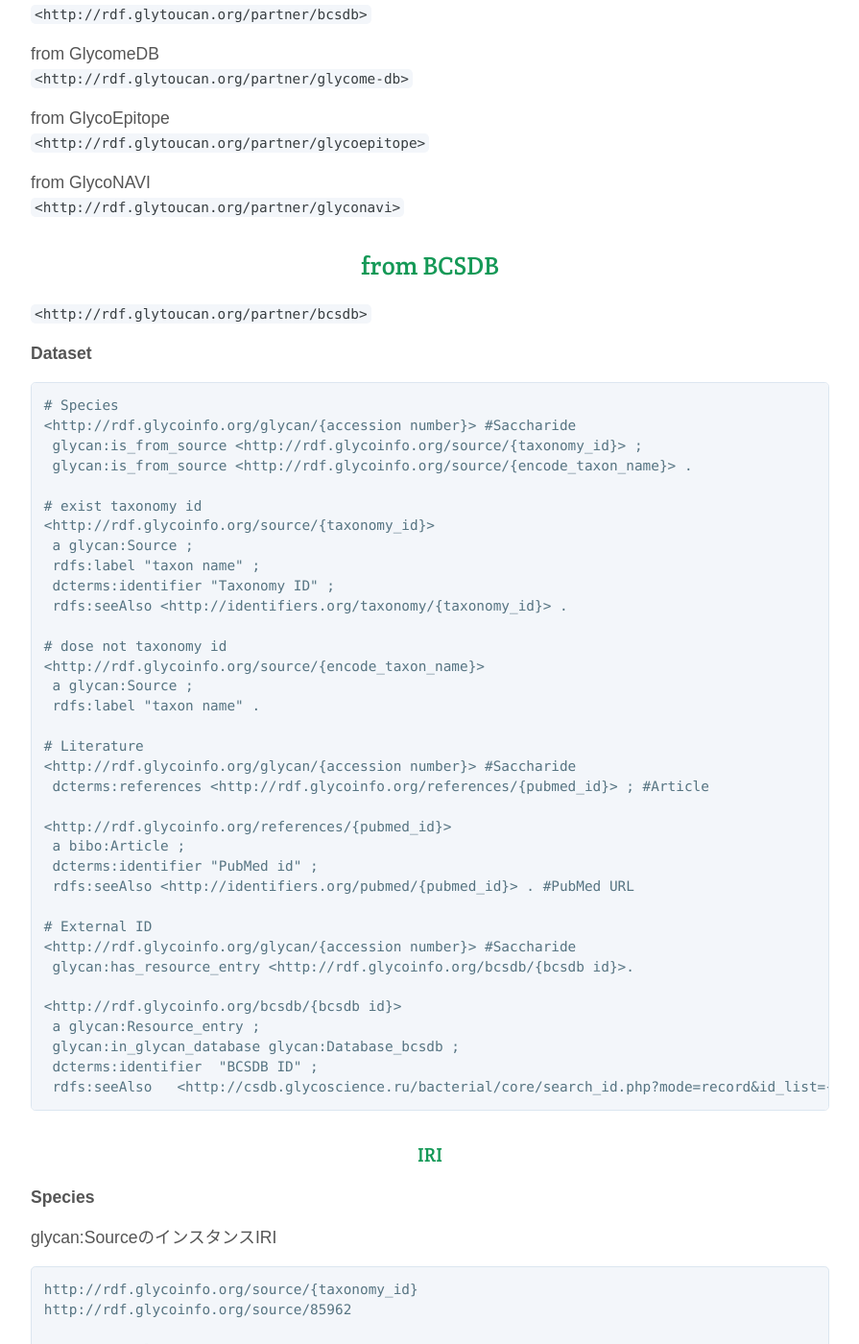
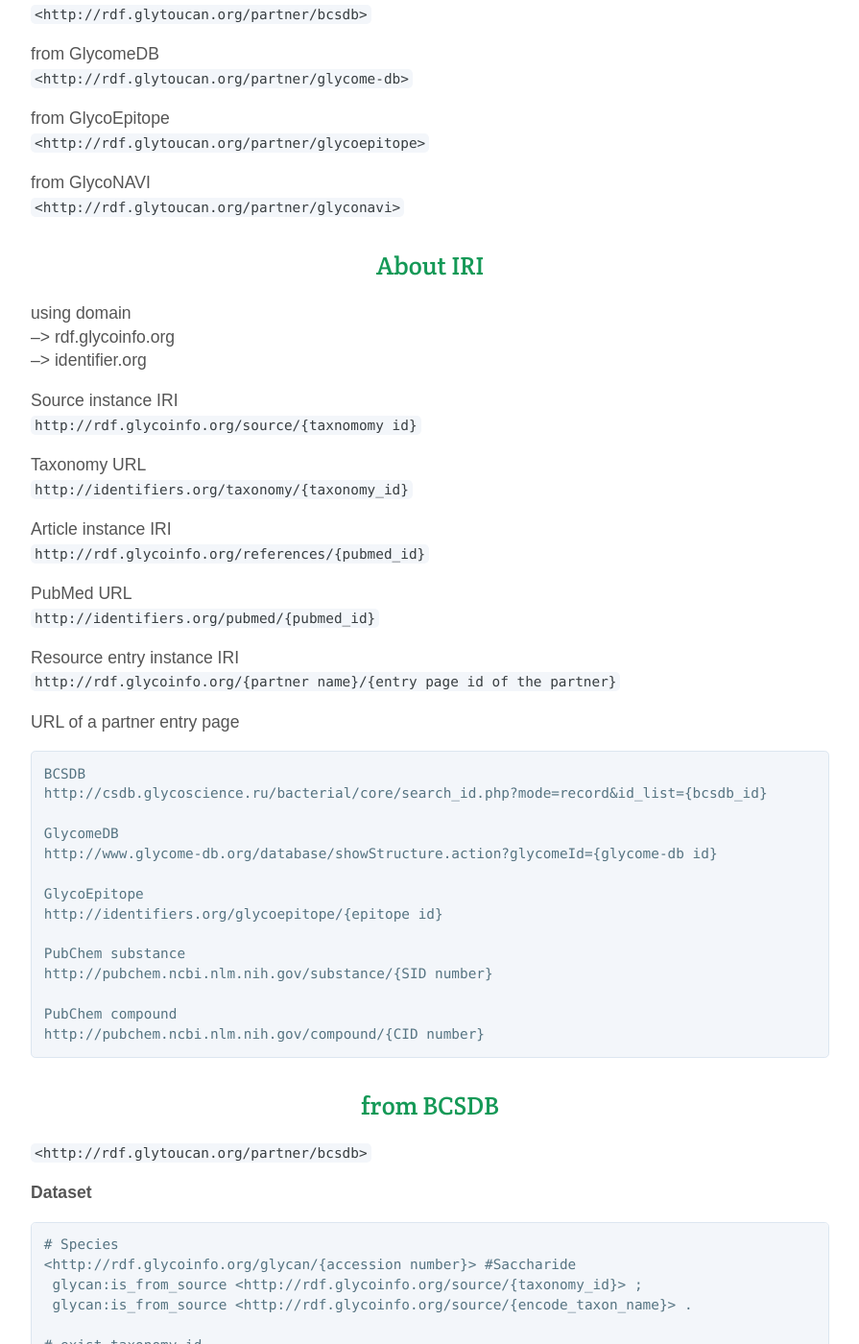
Before and after one commit to glytoucan/glytoucan, a Jekyll site: the page built from system/rdf/partnerRdf.md, in a window 1280 px wide and 1400 px high, scrolled down 579 px. Shown: the whole window at 96% size, without its empty margins (192-1087 px from the left). Built offline with Jekyll 4.4.1, drawn with Linux system fonts in a browser that asks for light colours; nearby versions of some CDN libraries.

Commit message:
update doc for partner rdf

````diff
--- a/system/rdf/partnerRdf.md
+++ b/system/rdf/partnerRdf.md
@@ -31,6 +31,50 @@
 
 from GlycoNAVI
 `<http://rdf.glytoucan.org/partner/glyconavi>`
+
+
+
+##  About IRI
+
+using domain
+--> rdf.glycoinfo.org
+--> identifier.org
+
+Source instance IRI
+`http://rdf.glycoinfo.org/source/{taxnomomy id}`
+
+Taxonomy URL
+`http://identifiers.org/taxonomy/{taxonomy_id}`
+
+Article instance IRI
+`http://rdf.glycoinfo.org/references/{pubmed_id}`
+
+PubMed URL
+`http://identifiers.org/pubmed/{pubmed_id}`
+
+Resource entry instance IRI
+`http://rdf.glycoinfo.org/{partner name}/{entry page id of the partner}`
+
+
+
+URL of a partner entry page
+
+```
+BCSDB
+http://csdb.glycoscience.ru/bacterial/core/search_id.php?mode=record&id_list={bcsdb_id}
+
+GlycomeDB
+http://www.glycome-db.org/database/showStructure.action?glycomeId={glycome-db id}
+
+GlycoEpitope
+http://identifiers.org/glycoepitope/{epitope id}
+
+PubChem substance
+http://pubchem.ncbi.nlm.nih.gov/substance/{SID number}
+
+PubChem compound
+http://pubchem.ncbi.nlm.nih.gov/compound/{CID number}
+```
 
 
 
````
Also changed, not shown: system/glycanEntry/index.md (+6 -5 lines), system/rdf/partnerMetadataRdf.md (renamed from system/rdf/graphRdf.md, +4 -4 lines).
